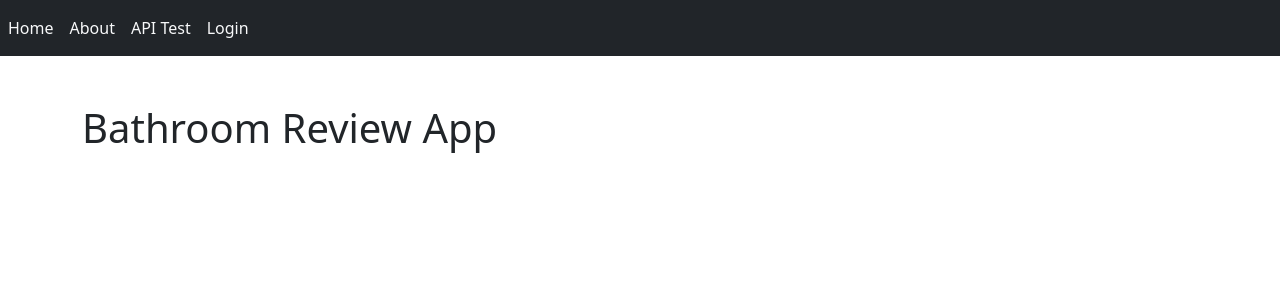
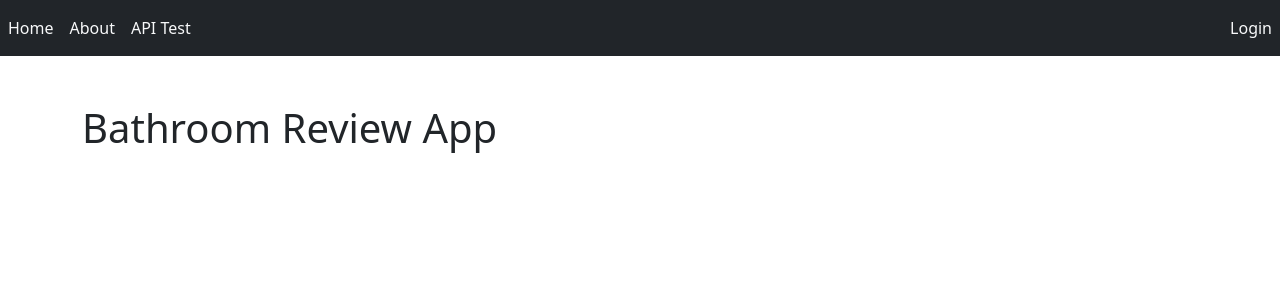
Before and after one commit to Valinora/csci598-final, a Django app: page / in a window 1280 px wide. Shown: the top 300 px of the page. Run offline with Django 5.2, Linux system fonts and the light colour scheme; some libraries are stand-ins or nearby versions.

Commit message:
Make login/loogout float right

```diff
--- a/templates/navbar.html
+++ b/templates/navbar.html
@@ -12,7 +12,7 @@
                 <a href="/apitest" class="nav-link text-light">API Test</a>
             </li>
         </ul>
-        <ul class="navbar-nav">
+        <ul class="navbar-nav ms-auto">
             {% if user.is_authenticated %}
             <li class="nav-item mr-auto">
                 <a class="nav-link text-light" href="/logout/">Logout ({{user.username}})</a>
```
